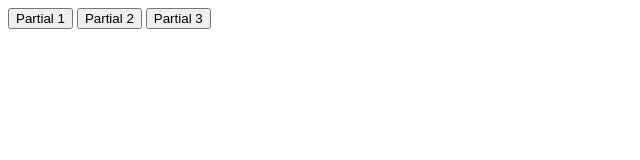
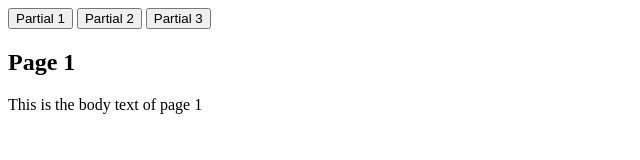
Before and after one commit to rarrdeguzman/tester, a plain HTML site: page LoadedContentbyAjax/index.html in a window 1280 px wide. Shown: the whole page, without its empty margins (0-640 px from the left). Drawn offline with Linux system fonts and the light colour scheme.

Commit message:
Add files via upload

```diff
--- a/LoadedContentbyAjax/index.html
+++ b/LoadedContentbyAjax/index.html
@@ -5,7 +5,7 @@
   <meta name="viewport" content="width=device-width, initial-scale=1">
   <title></title>
 </head>
-<body>
+<body onload="defaultValue()">
 
   <div id="controls">
     <button>Partial 1</button>
--- a/LoadedContentbyAjax/main.js
+++ b/LoadedContentbyAjax/main.js
@@ -1,22 +1,15 @@
-let data = {};
 const url = 'content.json';
 
 let dc = document.getElementById("dynamic-content");
 
-let contents = {
-    content_1: '<p>Content 1 here!</p>',
-    content_2: '<p>Content 2 here!</p>',
-    content_3: '<p>Content 3 here!</p>'
-};
-
-
-
 let controls = document.getElementById("controls").children;
-
-let asd;
 
 for (let i = 0; i < controls.length; i++) {
 	controls[i].addEventListener('click', detectButton);
+}
+
+function defaultValue() {
+  controls[0].click();
 }
 
 function detectButton(ev) {
@@ -25,7 +18,6 @@ function detectButton(ev) {
        fetch(url)
        	.then((response) => response.json())
        	.then((data) => {
-       		// console.log(data);
 
        	if (currentButton === controls[0].innerHTML) {
        		dc.innerHTML = `
@@ -47,5 +39,5 @@ function detectButton(ev) {
        		  <p>${data.p3.bodyText}</p>
        		`;
        	}
-})
+	})
 }
```
